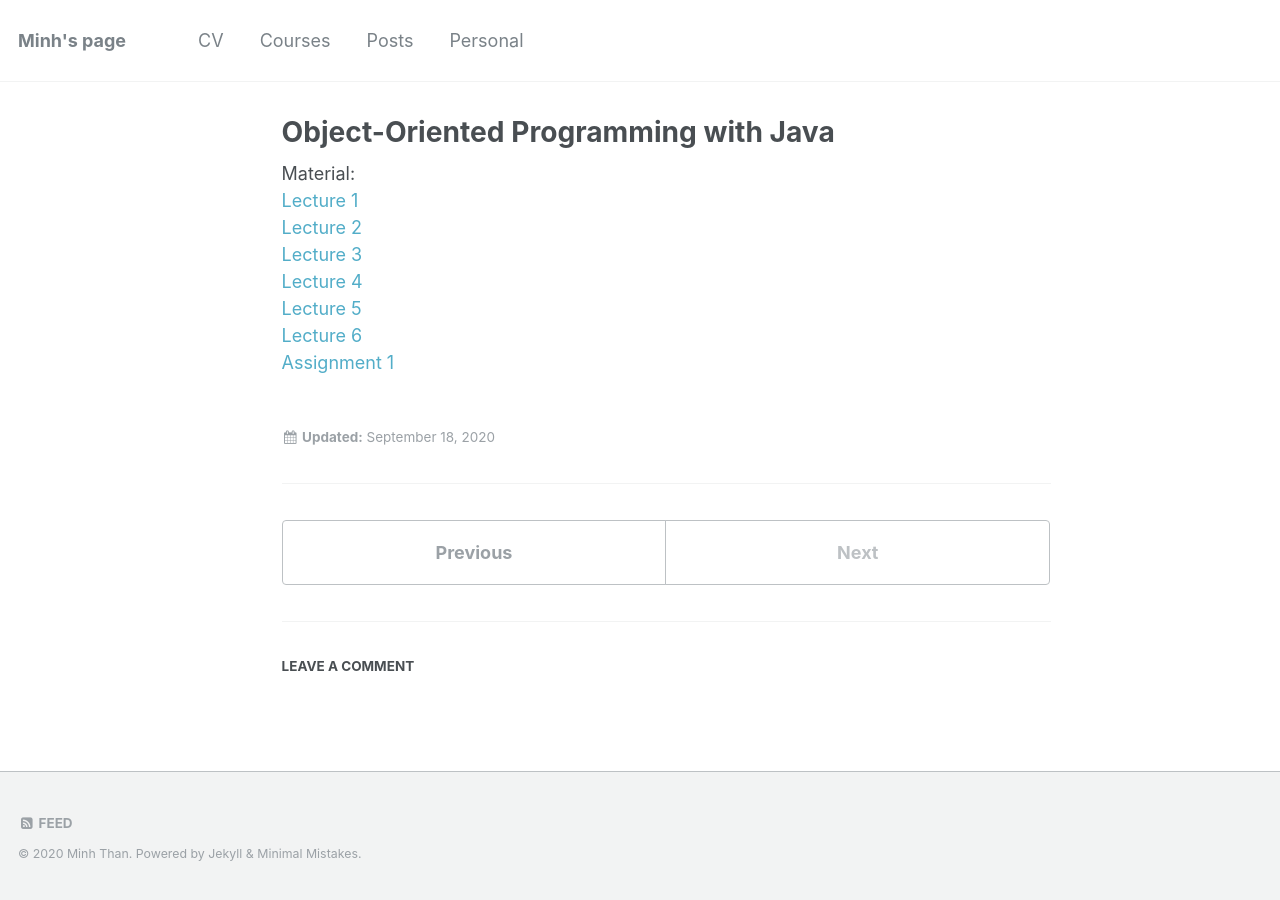
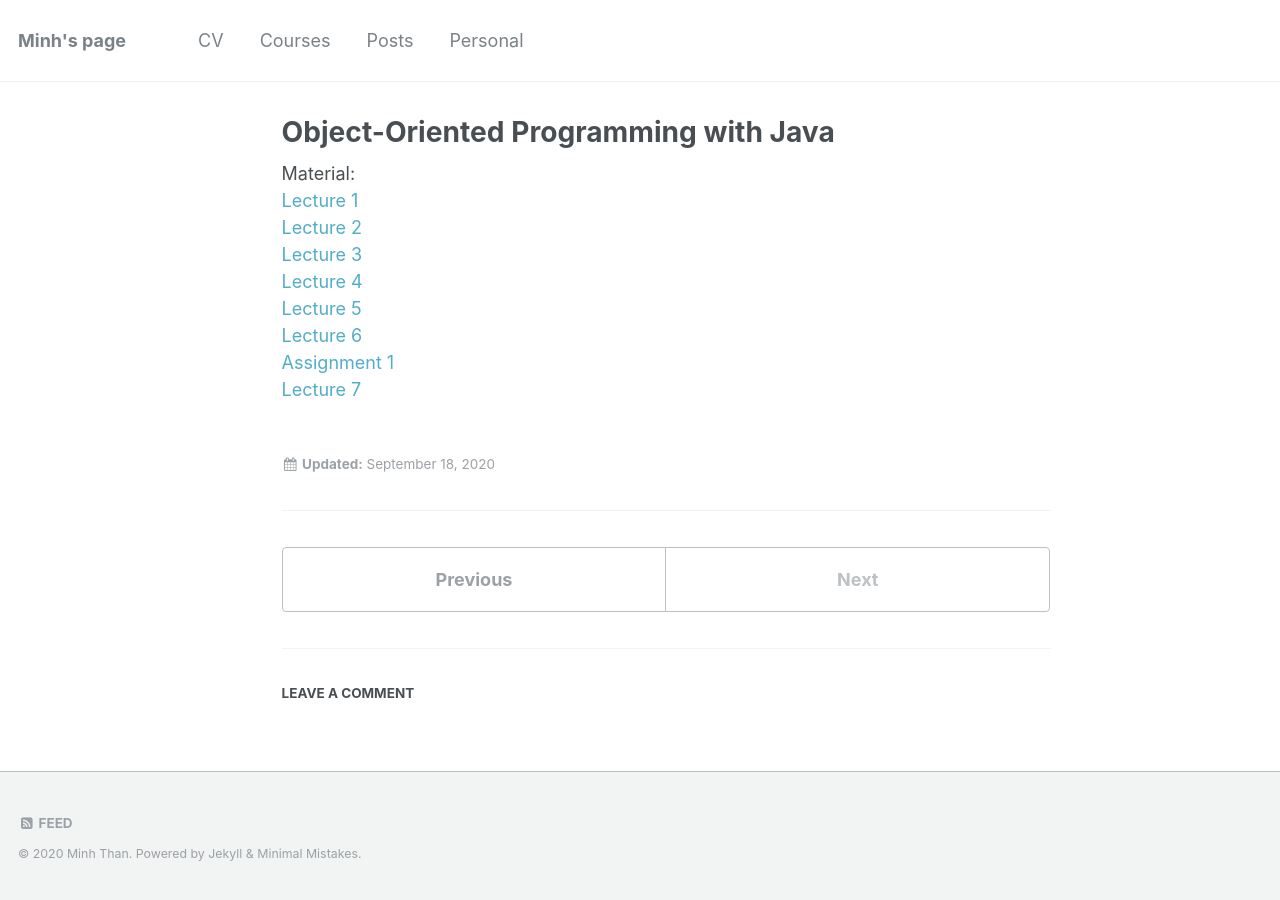
Before and after one commit to thanqminh/thanqminh.github.io, a Jekyll site: the page built from _courses/oopjava.md, in a window 1280 px wide. Built offline with Jekyll 4.4.1, drawn with Linux system fonts in a browser that asks for light colours; comment, search, counter and statistics services are not loaded.

Commit message:
add lecture 7

```diff
--- a/_courses/oopjava.md
+++ b/_courses/oopjava.md
@@ -13,6 +13,7 @@ Material:
 [Lecture 5][lecture5]
 [Lecture 6][lecture6]
 [Assignment 1][assignment1]
+[Lecture 7][lecture7]
 
 [lecture1]: /courses/oopjava/lecture1.pptx
 [lecture2]: /courses/oopjava/lecture2.pptx
```
Also changed, not shown: other parts of _courses/oopjava.md (+1 -0 lines), 1 other file.
